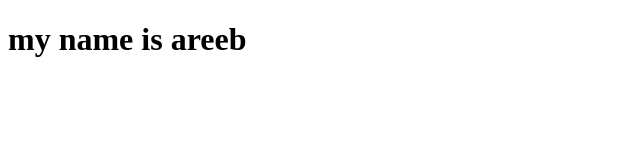
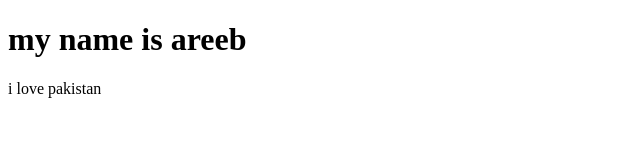
Before and after one commit to shaikhareeb148-source/se-project, a plain HTML site: page index.html in a window 1280 px wide. Shown: the whole page, without its empty margins (0-640 px from the left). Drawn offline with Linux system fonts and the light colour scheme.

Commit message:
version 2

```diff
--- a/index.html
+++ b/index.html
@@ -7,5 +7,6 @@
 </head>
 <body>
     <h1>my name is areeb</h1>
+    <p>i love pakistan</p>
 </body>
 </html>
```
